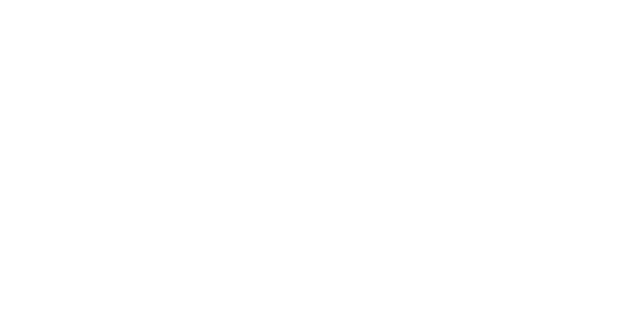
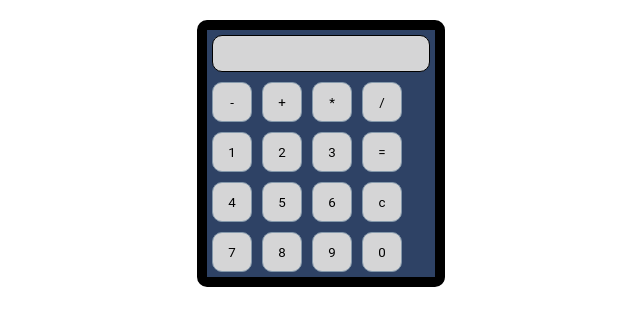
Before and after one commit to ImZirix/calculator, a plain HTML site: page index.html in a window 1280 px wide. Shown: the whole page, without its empty margins (319-959 px from the left). Drawn offline with Linux system fonts and the light colour scheme.

Commit message:
added button for the calculator and containers

```diff
--- a/index.html
+++ b/index.html
@@ -8,6 +8,30 @@
     <script src="js/main.js" defer></script>
 </head>
 <body>
-
+    <div class="mainCon">
+        <div class="cal">
+            <div class="inputCon">
+                <input type="" name="" id="inputField" placeholder="" readonly>
+            </div>
+            <div class="buttonCon">
+                <button id="btn" value="-">-</button>
+                <button id="btn" value="+">+</button>
+                <button id="btn" value="*">*</button>
+                <button id="btn" value="/">/</button>
+                <button id="btn" value="1"> 1</button>
+                <button id="btn" value="2">2</button>
+                <button id="btn" value="3">3</button>
+                <button id="btn" value="=">=</button>
+                <button id="btn" value="4">4</button>
+                <button id="btn" value="5">5</button>
+                <button id="btn" value="6">6</button>
+                <button id="btn" value="c">c</button>
+                <button id="btn" value="7">7</button>
+                <button id="btn" value="8">8</button>
+                <button id="btn" value="9">9</button>
+                <button id="btn" value="0">0</button>
+            </div>
+        </div>
+    </div>
 </body>
 </html>
```
